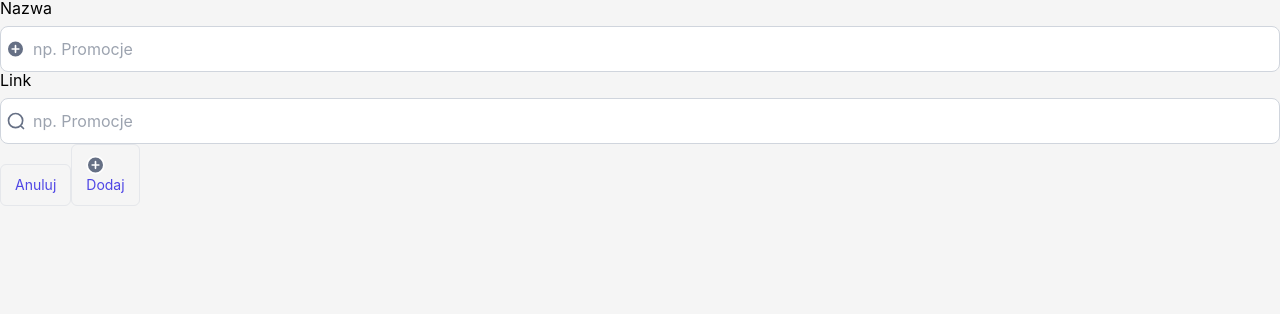
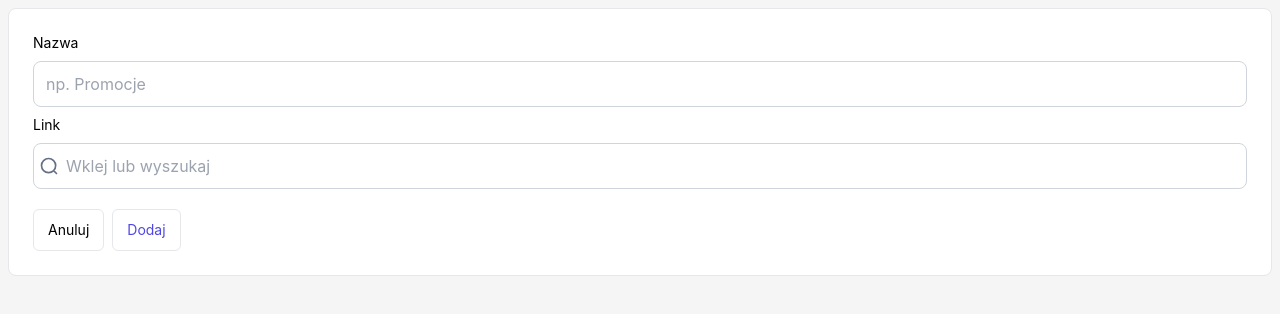
Before and after one commit to justka/recruitment-task, a Next.js app: page / in a window 1280 px wide. Shown: the top 314 px of the page. Built offline with nearby package versions, Linux system fonts and the light colour scheme.

Commit message:
feat: add component Form

```diff
--- /dev/null
+++ b/src/app/Form/Form.tsx
@@ -0,0 +1,102 @@
+import { ICON_NAME } from "@/const";
+import { Button } from "@/ui/Button/Button";
+import { Input } from "@/ui/Input/Input";
+import { Form as ReactFinalForm, Field } from "react-final-form";
+
+export const Form = () => (
+  <ReactFinalForm
+    onSubmit={(values) => console.log("onSubmit", values)}
+    validate={(error) => error}
+    render={({ handleSubmit }) => (
+      <form
+        className="col-span-full flex flex-col gap-5"
+        onSubmit={handleSubmit}
+      >
+        <div className="flex flex-col gap-2">
+          <Field
+            validate={(value = "") => {
+              const errors: { name?: JSX.Element } = {};
+              const validationResult = /[a-z]{1,}/.test(
+                value.toLocaleLowerCase()
+              );
+              if (!validationResult) {
+                errors.name = <span>Invalid</span>;
+              }
+              if (!value) {
+                errors.name = <span>'Required'</span>;
+              }
+              return errors;
+            }}
+            name="name"
+            className="block w-full rounded-md border-0 py-1.5 text-gray-900 shadow-sm ring-1 ring-inset ring-gray-300 placeholder:text-gray-400 focus:ring-2 focus:ring-inset focus:ring-indigo-600 sm:text-sm/6"
+          >
+            {(props) => {
+              const meta = props.meta;
+              return (
+                <div>
+                  <Input
+                    {...props.input}
+                    labelText="Nazwa"
+                    placeholder="np. Promocje"
+                  />
+                  <>
+                    {meta.error?.name && meta.touched ? (
+                      <span>{meta.error.name}</span>
+                    ) : null}
+                  </>
+                </div>
+              );
+            }}
+          </Field>
+          <Field
+            validate={(value = "") => {
+              const errors: { link?: JSX.Element } = {};
+              const validationResult = /[a-z]{1,}/.test(
+                value.toLocaleLowerCase()
+              );
+              if (!validationResult) {
+                errors.link = <span>Invalid</span>;
+              }
+              if (!value) {
+                errors.link = <span>'Required'</span>;
+              }
+              return errors;
+            }}
+            name="link"
+            className="block w-full rounded-md border-0 py-1.5 text-gray-900 shadow-sm ring-1 ring-inset ring-gray-300 placeholder:text-gray-400 focus:ring-2 focus:ring-inset focus:ring-indigo-600 sm:text-sm/6"
+          >
+            {(props) => {
+              const meta = props.meta;
+              return (
+                <div>
+                  <Input
+                    {...props.input}
+                    iconName={ICON_NAME.MAGNIFIER}
+                    labelText="Link"
+                    placeholder="Wklej lub wyszukaj"
+                  />
+                  <>
+                    {meta.error?.link && meta.touched ? (
+                      <span>{meta.error.link}</span>
+                    ) : null}
+                  </>
+                </div>
+              );
+            }}
+          </Field>
+        </div>
+        <div className="flex items-center gap-2">
+          <Button
+            className="text-[#000] rounded-md px-3 py-2 text-sm outline-indigo-600 border py-2.5 px-3.5"
+            text="Anuluj"
+          />
+          <Button
+            className="text-indigo-600 rounded-md px-3 py-2 text-sm outline-indigo-600 border py-2.5 px-3.5 flex items-center gap-1"
+            text="Dodaj"
+            type="submit"
+          />
+        </div>
+      </form>
+    )}
+  />
+);
--- a/src/app/page.tsx
+++ b/src/app/page.tsx
@@ -1,32 +1,10 @@
 "use client";
-
-import { ICON_NAME } from "@/const";
-import { Button } from "@/ui/Button/Button";
-import { Input } from "@/ui/Input/Input";
+import { Form } from "./Form/Form";
 
 export default function Home() {
   return (
-    <>
-      <Input
-        iconName={ICON_NAME.PLUS_IN_CIRCLE}
-        labelText="Nazwa"
-        placeholder="np. Promocje"
-      />
-      <Input
-        iconName={ICON_NAME.MAGNIFIER}
-        labelText="Link"
-        placeholder="np. Promocje"
-      />
-      <Button
-        className="text-indigo-600 rounded-md px-3 py-2 text-sm outline-indigo-600 border py-2.5 px-3.5"
-        text="Anuluj"
-      />
-      <Button
-        className="text-indigo-600 rounded-md px-3 py-2 text-sm outline-indigo-600 border py-2.5 px-3.5"
-        iconName={ICON_NAME.PLUS_IN_CIRCLE}
-        text="Dodaj"
-        type="submit"
-      />
-    </>
+    <div className="bg-[#fff] rounded-lg border-solid border m-2 p-6">
+      <Form />
+    </div>
   );
 }
--- a/src/ui/Input/Input.tsx
+++ b/src/ui/Input/Input.tsx
@@ -14,15 +14,17 @@ export function Input({
   labelText,
   placeholder,
   type = "text",
+  ...rest
 }: InputInterface) {
   return (
-    <div className="flex flex-col gap-2.5">
-      <label className="block leading-none">{labelText}</label>
+    <div className="flex flex-col gap-2">
+      <label className="block text-sm">{labelText}</label>
       <div className="relative">
         <div className="absolute left-1.5 input__iconContainer">
           {iconName ? <Icon name={iconName} /> : null}
         </div>
         <input
+          {...rest}
           className={classNames(
             "h-full p-3 border border-solid border-[#d0d5dd] rounded-lg w-full placeholder:text-[#667085)]",
             { "pl-8": !!iconName }
```
Also changed, not shown: 1 other file (tests, documents, lock files or other folders).
